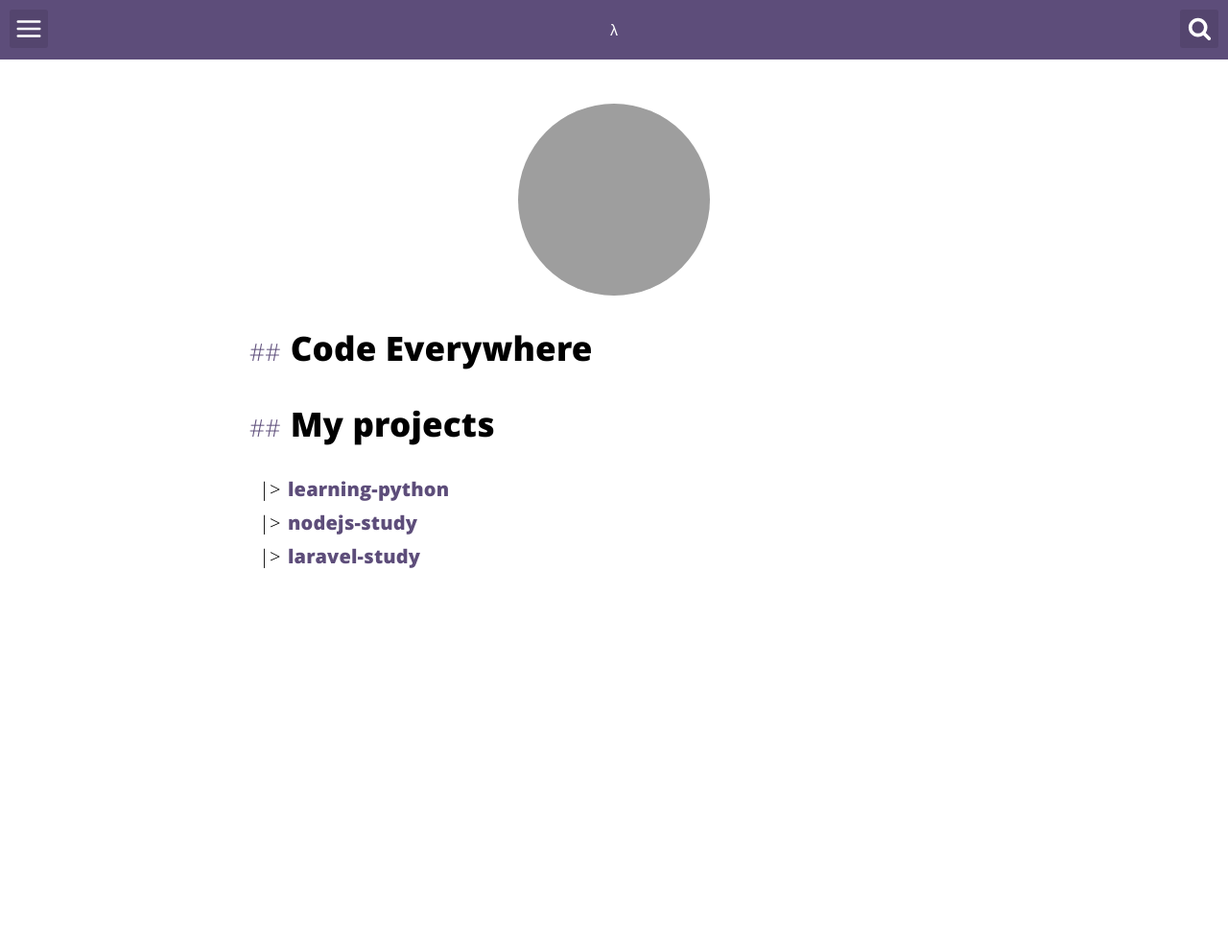
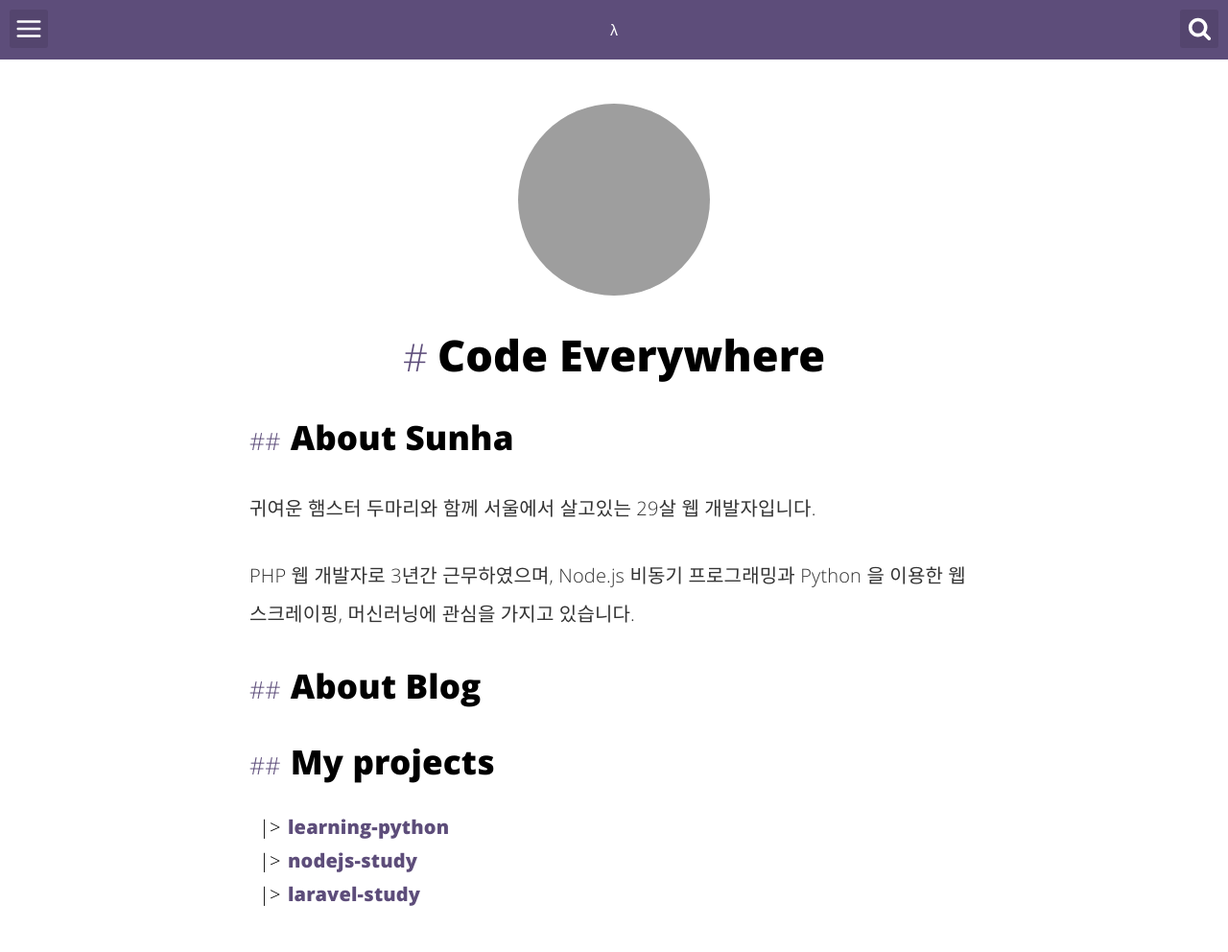
Before and after one commit to rainofpainki/rainofpainki.github.io, a Jekyll site: the page built from about.html, in a window 1280 px wide. Shown: the whole page at 96% size. Built offline with Jekyll 4.4.1, drawn with Linux system fonts in a browser that asks for light colours; comment, search, counter and statistics services are not loaded; before the commit the page ends 900 px from its top, so only the background shows below that; some of the changed text lies outside the part shown; grey boxes are pictures that could not be loaded.

Commit message:
add about me

```diff
--- a/about.html
+++ b/about.html
@@ -1,14 +1,21 @@
 ---
 layout: minimal
-title: "Code Everywhere"
+title: "About me"
 permalink: /about/index.html
-description: "About Me"
+description: "About Sunha"
 ---
 
 <img itemprop="image" class="img-rounded about_perfil" src="{{site.profile_picture}}" alt="My profile">
 
-<h2>Code Everywhere</h2>
+<h1>Code Everywhere</h1>
 
+<h2>About Sunha</h2>
+
+<p>귀여운 햄스터 두마리와 함께 서울에서 살고있는 29살 웹 개발자입니다.</p>
+
+<p>PHP 웹 개발자로 3년간 근무하였으며, Node.js 비동기 프로그래밍과 Python 을 이용한 웹 스크레이핑, 머신러닝에 관심을 가지고 있습니다.</p>
+
+<h2>About Blog</h2>
 
 <h2>My projects</h2>
 
```
